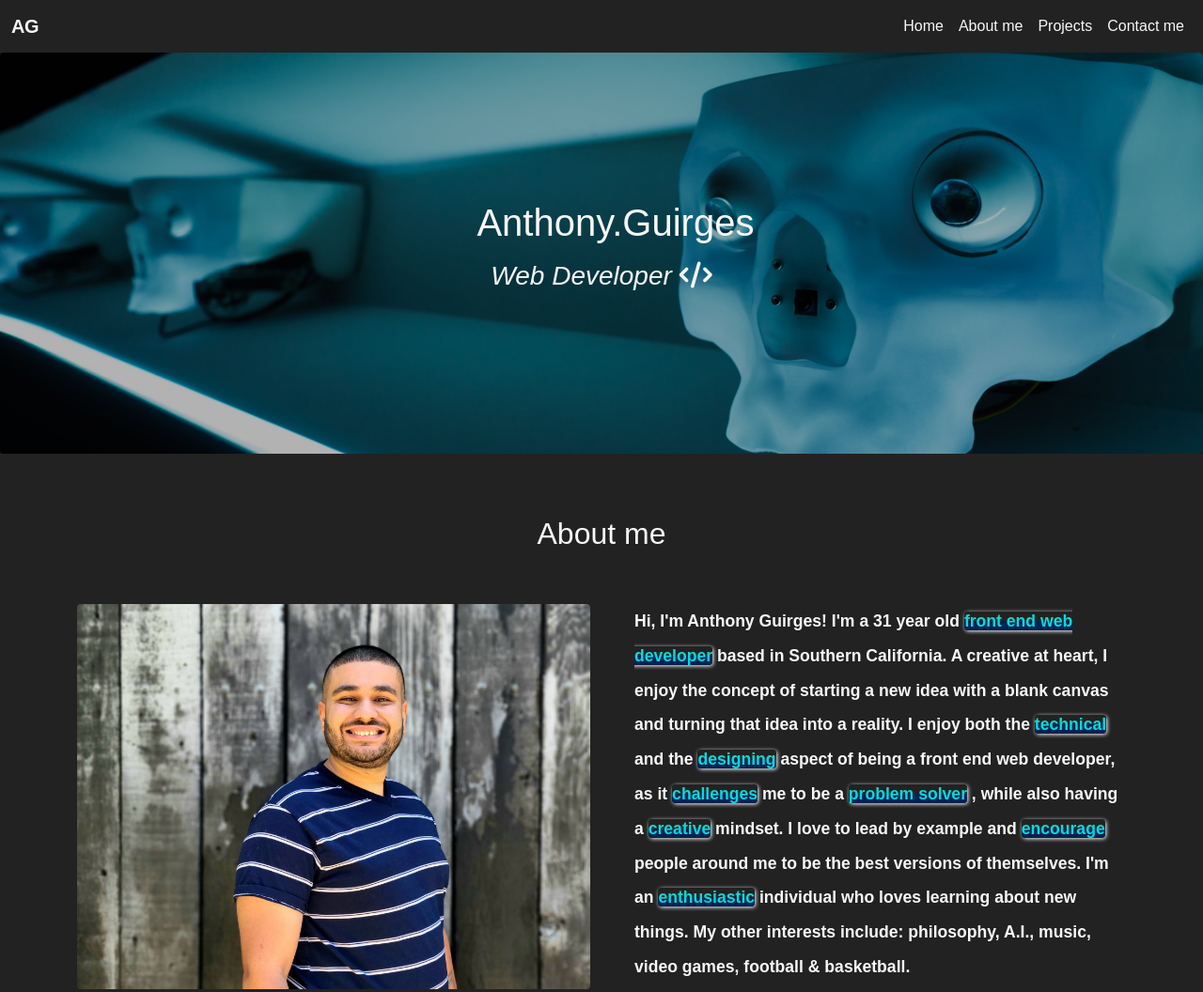
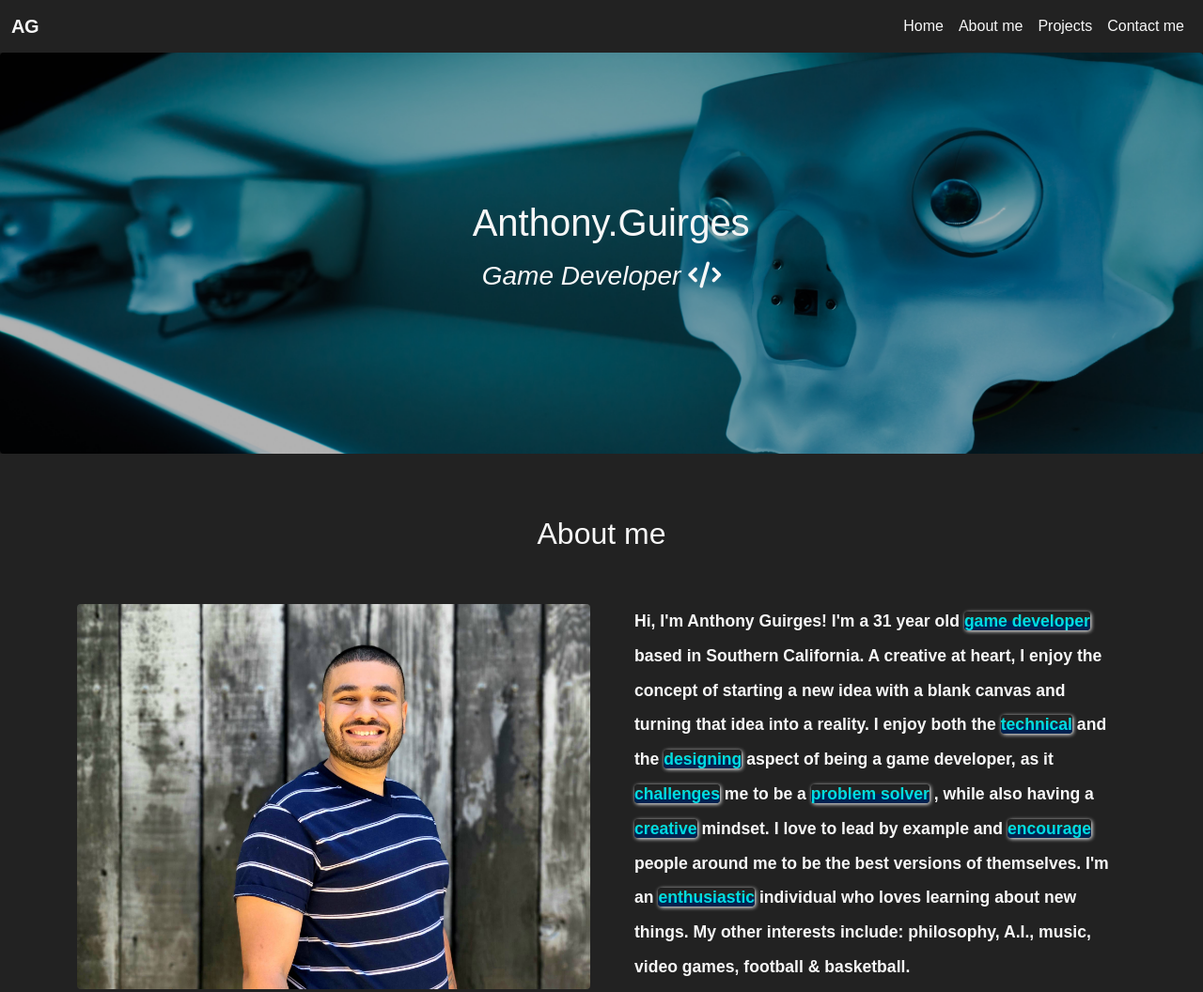
Before and after one commit to guirges0128/portfolio-page, a plain HTML site: page index.html in a window 1280 px wide. Shown: the top 1056 px of the page at 94% size. Drawn offline with nearby package versions, Linux system fonts and the light colour scheme.

Commit message:
new 2024 changes

```diff
--- a/index.html
+++ b/index.html
@@ -68,7 +68,7 @@
                   <h1>Anthony.Guirges</h1>
                 </div>
                 <div class="col-12 d-block description py-2" id="p_home_1">
-                  <h3>Web Developer <i class="fa-solid fa-code"></i></h3>
+                  <h3>Game Developer <i class="fa-solid fa-code"></i></h3>
                 </div>
               </div>
             </div>
@@ -90,13 +90,12 @@
         <div class="col-12 col-md-6 order-md-2">
           <p class="allAboutMe">
             Hi, I'm Anthony Guirges! I'm a 31 year old
-            <span class="highlite">front end web developer</span>
+            <span class="highlite">game developer</span>
             based in Southern California. A creative at heart, I enjoy the
             concept of starting a new idea with a blank canvas and turning that
             idea into a reality. I enjoy both the
             <span class="highlite">technical</span> and the
-            <span class="highlite">designing</span> aspect of being a front end
-            web developer, as it <span class="highlite">challenges</span> me to
+            <span class="highlite">designing</span> aspect of being a game developer, as it <span class="highlite">challenges</span> me to
             be a <span class="highlite">problem solver</span> , while also
             having a <span class="highlite">creative</span> mindset. I love to
             lead by example and <span class="highlite">encourage</span> people
```
